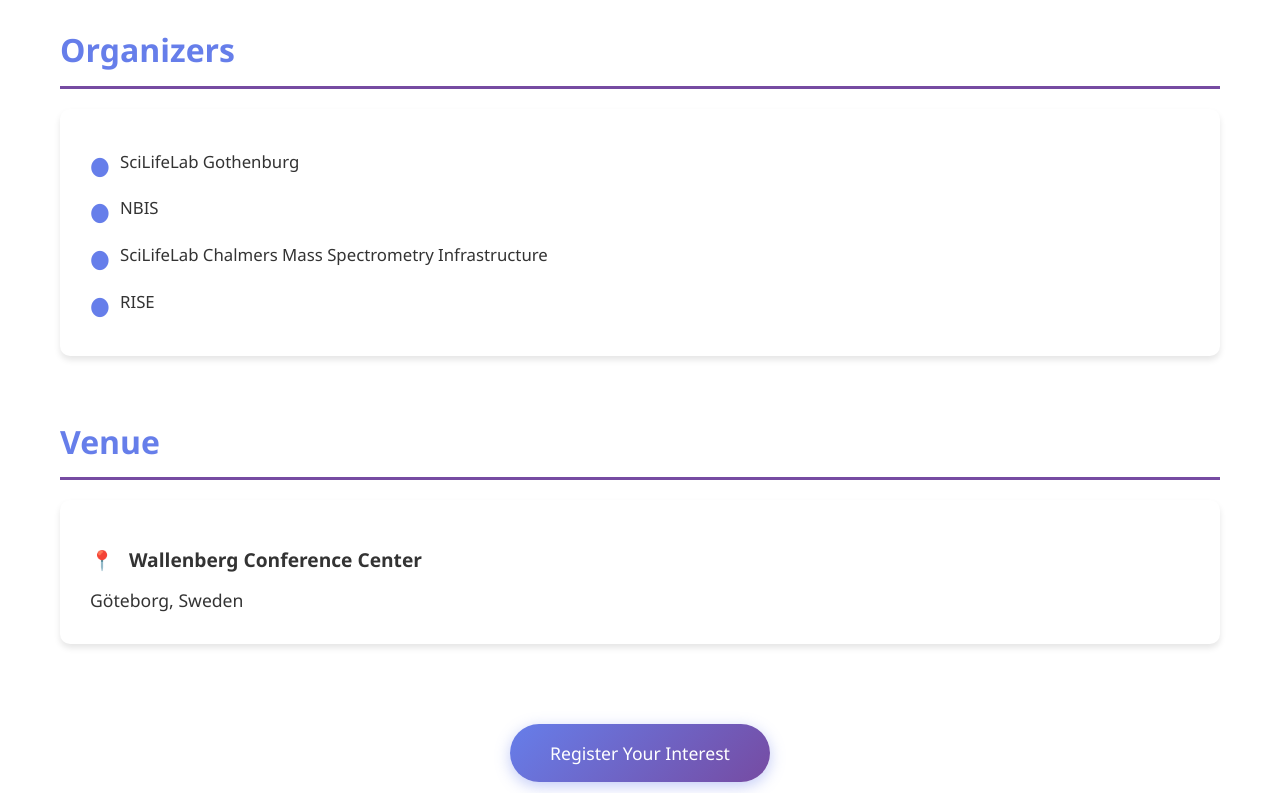
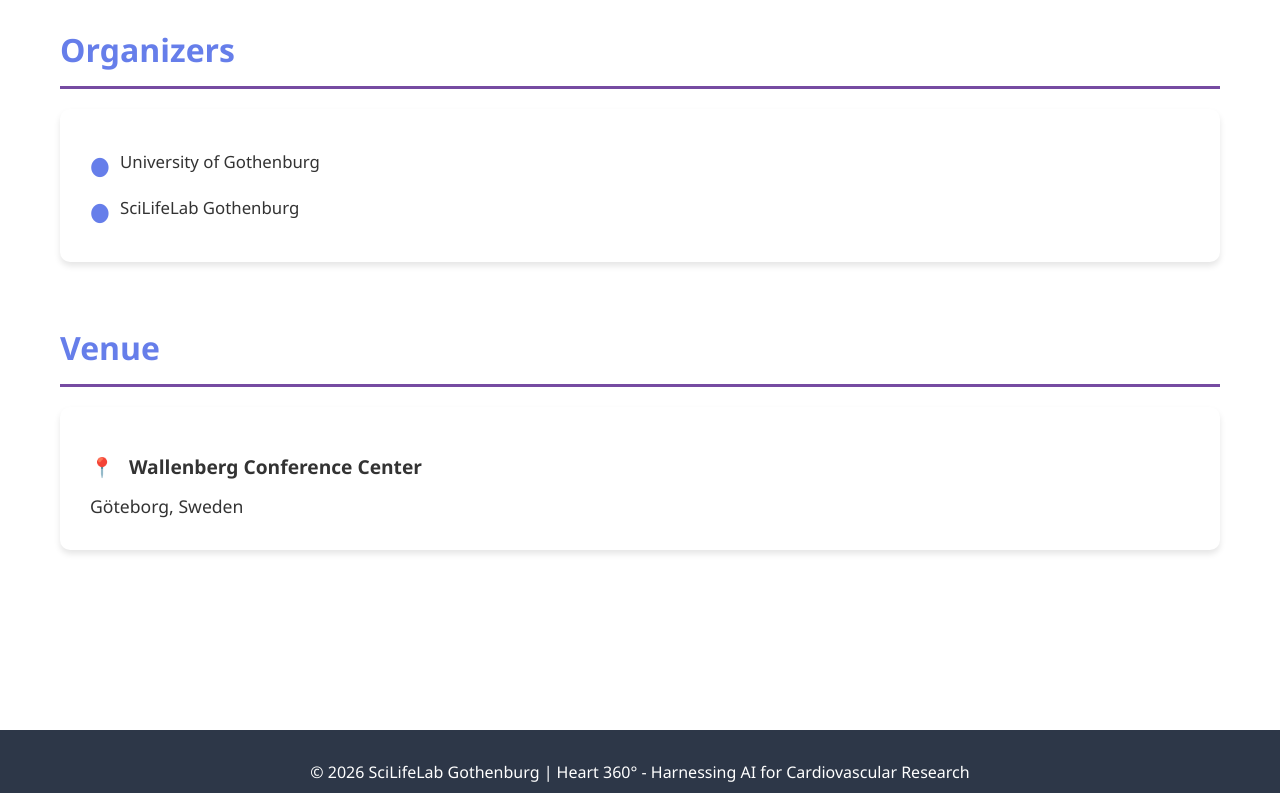
Before and after one commit to muharif/heart360, a plain HTML site: page heart360-event.html in a window 1280 px wide. Shown: the part 1900-2693 px from the top of the page. Drawn offline with Linux system fonts and the light colour scheme.

Commit message:
Update heart360-event.html

```diff
--- a/heart360-event.html
+++ b/heart360-event.html
@@ -300,10 +300,9 @@
             <h2>Organizers</h2>
             <div class="organizers">
                 <ul>
+                    <li>University of Gothenburg</li>
                     <li>SciLifeLab Gothenburg</li>
-                    <li>NBIS</li>
-                    <li>SciLifeLab Chalmers Mass Spectrometry Infrastructure</li>
-                    <li>RISE</li>
+
                 </ul>
             </div>
         </div>
@@ -321,9 +320,6 @@
             </div>
         </div>
 
-        <div style="text-align: center; margin-top: 50px;">
-            <a href="#" class="cta-button">Register Your Interest</a>
-        </div>
     </div>
 
     <footer>
```
